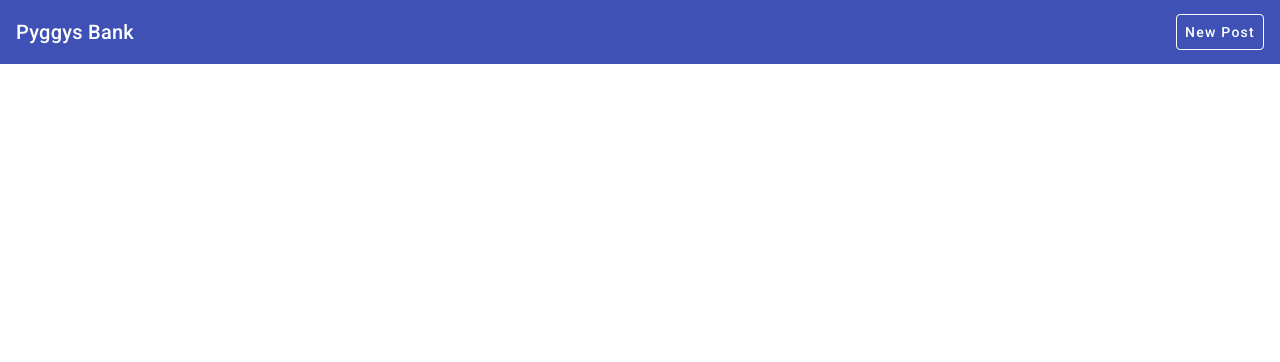
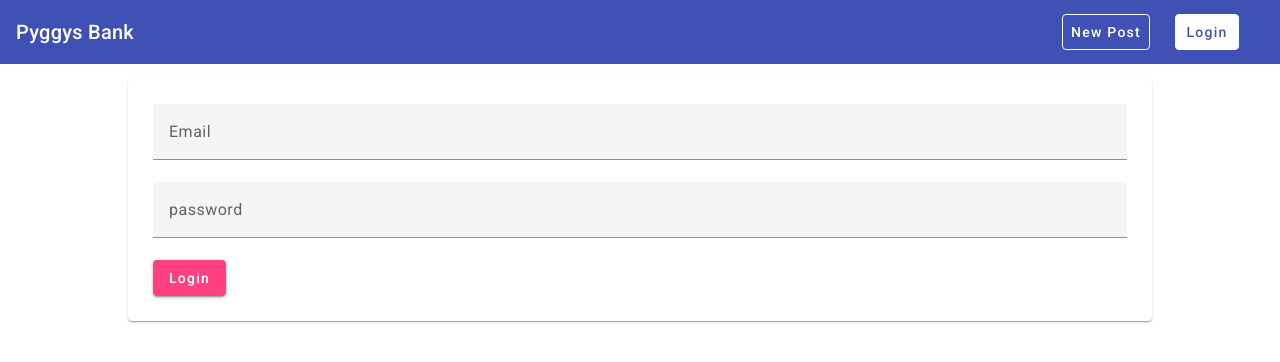
Before and after one commit to pyggyyy/app-pyggysbank, an Angular app: page /login in a window 1280 px wide. Before the commit this address led to /. Shown: the top 362 px of the page. Built offline with nearby package versions, Linux system fonts and the light colour scheme.

Commit message:
Build Login Route and Form

```diff
--- a/src/app/app-routing.module.ts
+++ b/src/app/app-routing.module.ts
@@ -2,11 +2,13 @@
 import { RouterModule, Routes } from "@angular/router";
 import { TodoListComponent } from "./todo-list/todo-list.component";
 import { TodoCreateComponent } from "./todo-create/todo-create.component";
+import { LoginComponent } from "./auth/login/login.component";
 
 const routes: Routes = [
     {path:'', component: TodoListComponent},
     {path:'create',component:TodoCreateComponent},
     {path:'edit/:todoId',component:TodoCreateComponent},
+    {path:'login',component:LoginComponent},
 ]
 @NgModule({
     imports: [RouterModule.forRoot(routes)],
--- a/src/app/app.module.ts
+++ b/src/app/app.module.ts
@@ -1,7 +1,7 @@
 import { NgModule } from '@angular/core';
 import { BrowserModule } from '@angular/platform-browser';
 import { BrowserAnimationsModule } from '@angular/platform-browser/animations';
-import { ReactiveFormsModule } from '@angular/forms';
+import { ReactiveFormsModule, FormsModule } from '@angular/forms';
 import {HttpClientModule} from '@angular/common/http'
 
 //Material Modules
@@ -35,6 +35,7 @@
     BrowserModule,
     AppRoutingModule,
     ReactiveFormsModule,
+    FormsModule,
     HttpClientModule,
     BrowserAnimationsModule,
     MatInputModule,
--- a/src/app/auth/login/login.component.css
+++ b/src/app/auth/login/login.component.css
@@ -0,0 +1,10 @@
+mat-card{
+    padding: 25px;
+    margin-bottom: 35px;
+}
+mat-form-field{
+    display: block;
+}
+mat-spinner{
+    margin: auto;
+}
--- a/src/app/auth/login/login.component.html
+++ b/src/app/auth/login/login.component.html
@@ -1 +1,14 @@
-<p>login works!</p>
+<mat-card>
+    <mat-spinner *ngIf="isLoading"></mat-spinner>
+    <form *ngIf="!isLoading">
+        <mat-form-field>
+            <input matInput type="email" placeholder="Email">
+            <mat-error *ngIf="">Please Enter Valid Email</mat-error>
+        </mat-form-field>
+        <mat-form-field>
+            <input type="password" matInput placeholder="password">
+            <mat-error *ngIf="">Please Enter Valid Password</mat-error>
+        </mat-form-field>
+        <button mat-raised-button color="accent" type="submit">Login</button>
+    </form>
+</mat-card>
--- a/src/app/auth/login/login.component.ts
+++ b/src/app/auth/login/login.component.ts
@@ -6,5 +6,5 @@
   styleUrls: ['./login.component.css']
 })
 export class LoginComponent {
-
+  isLoading = false;
 }
--- a/src/app/header/header.component.css
+++ b/src/app/header/header.component.css
@@ -10,6 +10,12 @@
 .spacer{
     flex:1 1 auto;
 }
+ul{
+    display: flex;
+}
+ul li{
+    margin-right: 25px;
+}
 ul li a{
     background-color: #3f51b5;
     color: white;
--- a/src/app/header/header.component.html
+++ b/src/app/header/header.component.html
@@ -7,5 +7,8 @@
         <li>
             <a mat-button routerLink="/create" routerLinkActive="active">New Post</a>
         </li>
+        <li>
+            <a mat-button routerLink="/login" routerLinkActive="active">Login</a>
+        </li>
     </ul>
 </mat-toolbar>
```
